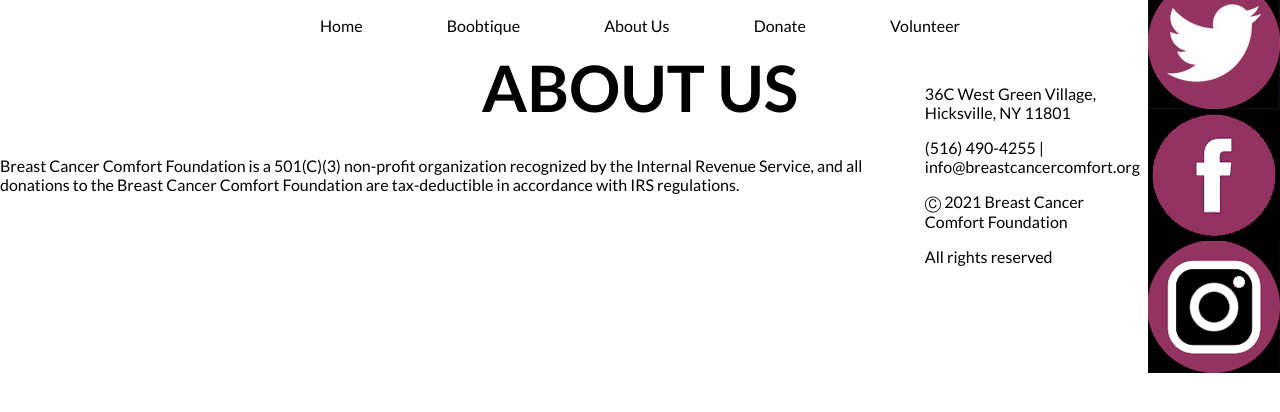
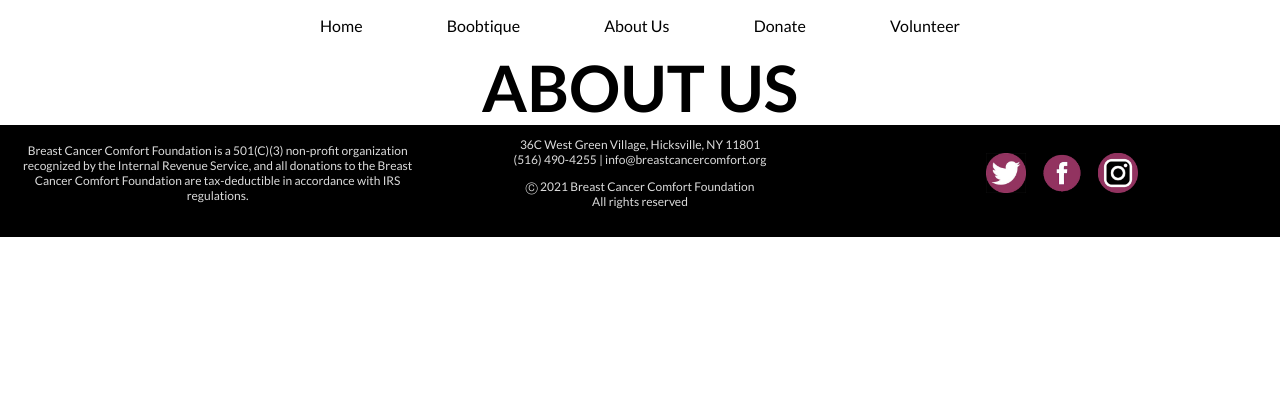
Before and after one commit to vishalicious213/bcc-v2, a Next.js app: page /about in a window 1280 px wide. Shown: the top 412 px of the page. Built offline with nearby package versions, Linux system fonts and the light colour scheme.

Commit message:
styling footer

```diff
--- a/components/footer.js
+++ b/components/footer.js
@@ -4,18 +4,18 @@
     return (
         <>
         <footer className='footer'>
-            <div>
+            <div className='footer-text'>
                 Breast Cancer Comfort Foundation is a 501(C)(3) non-profit organization recognized by the Internal Revenue Service, and all donations to the Breast Cancer Comfort Foundation are tax-deductible in accordance with IRS regulations.
             </div>
 
-            <div>
-                <p>36C West Green Village, Hicksville, NY 11801</p>
-                <p>(516) 490-4255   |   info@breastcancercomfort.org</p>
-                <p>Ⓒ 2021 Breast Cancer Comfort Foundation</p>
-                <p>All rights reserved</p>
+            <div className='footer-text'>
+                <p className='no-space-below'>36C West Green Village, Hicksville, NY 11801</p>
+                <p className='no-space-above min-space-below'>(516) 490-4255   |   info@breastcancercomfort.org</p>
+                <p className='no-space-below'>Ⓒ 2021 Breast Cancer Comfort Foundation</p>
+                <p className='no-space-above'>All rights reserved</p>
             </div>
 
-            <div>
+            <div className='footer-social'>
                 <a href="https://twitter.com/BreastComfort">
                     <img src='/twitter.jpg' alt='Twitter' />
                 </a>
@@ -31,15 +31,40 @@
         <style jsx>
             {`
             .footer {
+                // outline: 1px solid red;
+                color: gainsboro;
+                background: black;
+                font-size: .75rem;
                 width: 100%;
-                height: 100px;
                 display: flex;
                 justify-content: center;
                 align-items: center;
+                padding-bottom: 1rem;
+              }
+
+              .footer-text {
+                //   outline: 1px solid orange;
+                  width: 33%;
+                  display: flex;
+                  flex-direction: column;
+                  align-items: center;
+                  text-align: center;
+              }
+
+              .min-space-below {
+                  margin-bottom: 0;
+              }
+
+              .footer-social {
+                //   outline: 1px solid orange;
+                  width: 33%;
+                  display: flex;
+                  justify-content: center;
               }
 
               .footer img {
-                margin-left: 0.5rem;
+                width: 2.5rem;
+                margin: 0 .5rem;
               }
 
               .footer a {
```
